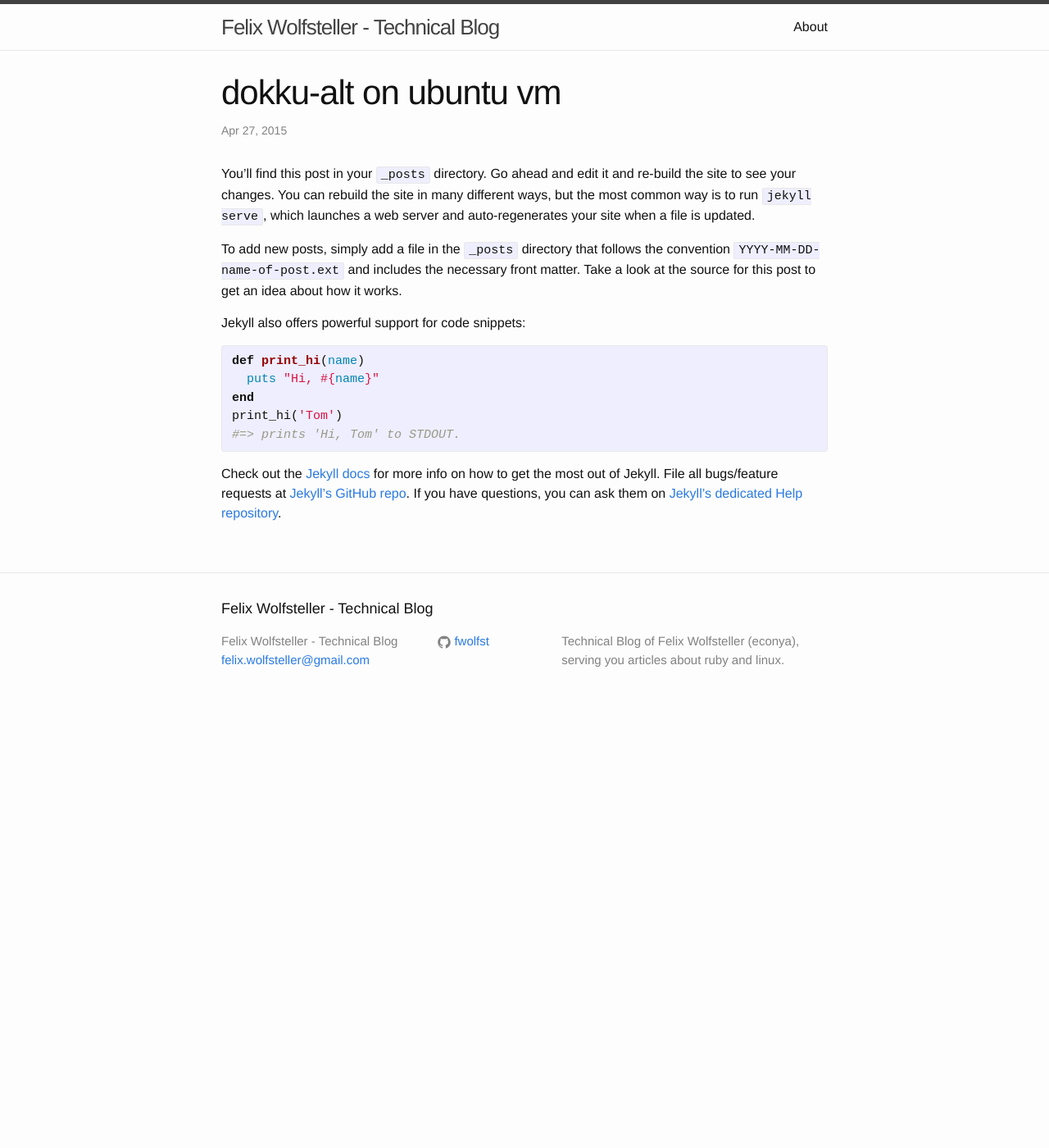
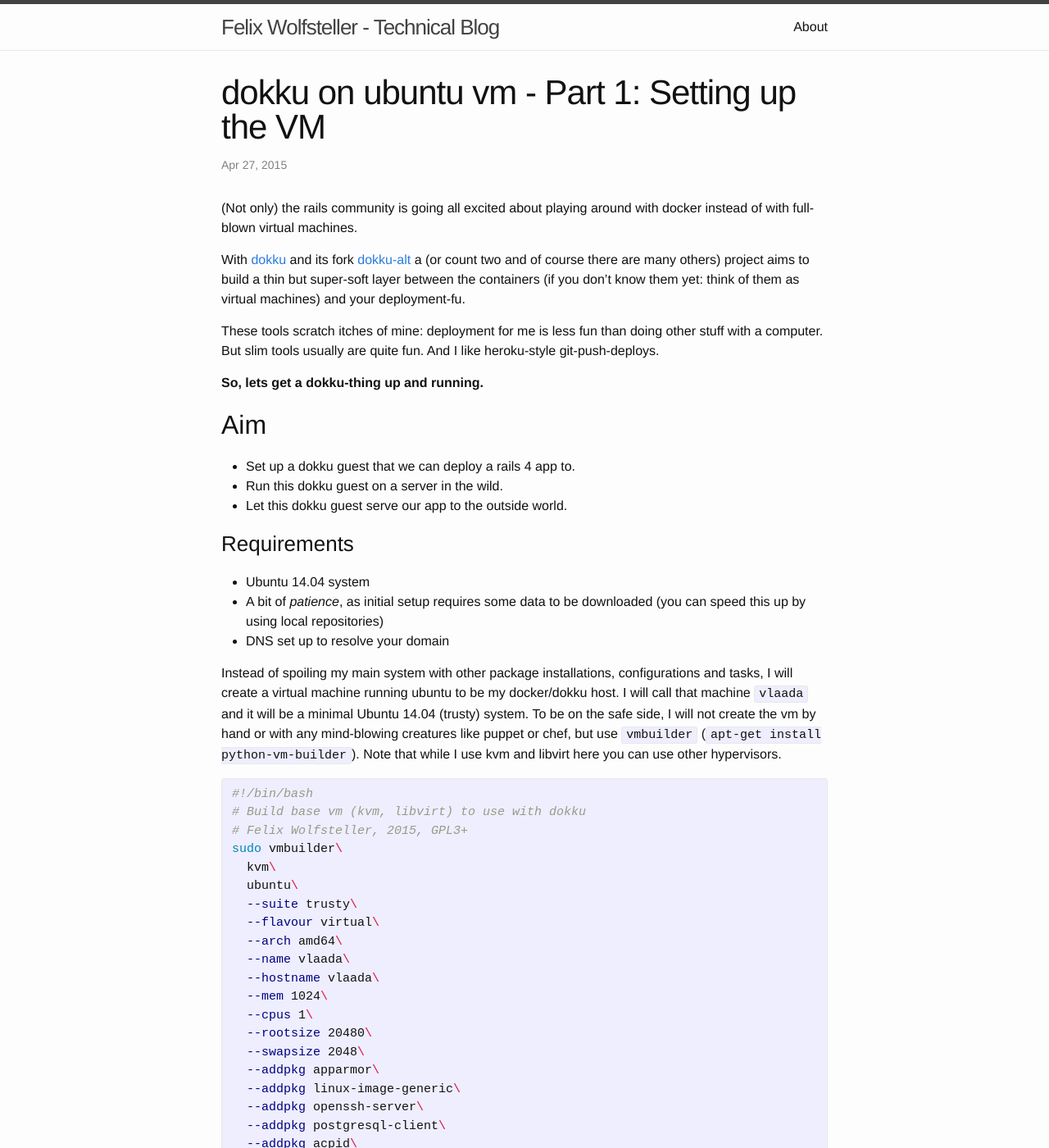
Before and after one commit to fwolfst/fwolfst.github.io, a Jekyll site: the page built from _posts/2015-04-27-dokku-on-ubuntu-vm-part-I.markdown, in a window 1280 px wide and 1400 px high. Shown: the whole window at 82% size. Built offline with Jekyll 4.4.1, drawn with Linux system fonts in a browser that asks for light colours; some of the changed text lies outside the part shown.

Commit message:
updated first post.

```diff
--- a/_posts/2015-04-27-dokku-on-ubuntu-vm-part-I.markdown
+++ b/_posts/2015-04-27-dokku-on-ubuntu-vm-part-I.markdown
@@ -1,25 +1,140 @@
 ---
 layout: post
-title:  "dokku-alt on ubuntu vm"
+title:  "dokku on ubuntu vm - Part 1: Setting up the VM"
 date:   2015-04-27 17:01:25
 categories: docker dokku dokku-alt virtualization
 ---
-You’ll find this post in your `_posts` directory. Go ahead and edit it and re-build the site to see your changes. You can rebuild the site in many different ways, but the most common way is to run `jekyll serve`, which launches a web server and auto-regenerates your site when a file is updated.
 
-To add new posts, simply add a file in the `_posts` directory that follows the convention `YYYY-MM-DD-name-of-post.ext` and includes the necessary front matter. Take a look at the source for this post to get an idea about how it works.
+(Not only) the rails community is going all excited about playing around with docker instead of with full-blown virtual machines.
 
-Jekyll also offers powerful support for code snippets:
+With [dokku][dokku] and its fork [dokku-alt][dokku-alt] a (or count two and of course there are many others) project aims to build a thin but super-soft layer between the containers (if you don't know them yet: think of them as virtual machines) and your deployment-fu.
 
-{% highlight ruby %}
-def print_hi(name)
-  puts "Hi, #{name}"
-end
-print_hi('Tom')
-#=> prints 'Hi, Tom' to STDOUT.
+These tools scratch itches of mine: deployment for me is less fun than doing other stuff with a computer.  But slim tools usually are quite fun.  And I like heroku-style git-push-deploys.
+
+**So, lets get a dokku-thing up and running.**
+
+## Aim
+
+* Set up a dokku guest that we can deploy a rails 4 app to.
+* Run this dokku guest on a server in the wild.
+* Let this dokku guest serve our app to the outside world.
+
+###Requirements
+
+* Ubuntu 14.04 system
+* A bit of *patience*, as initial setup requires some data to be downloaded (you can speed this up by using local repositories)
+* DNS set up to resolve your domain
+
+Instead of spoiling my main system with other package installations, configurations and tasks, I will create a virtual machine running ubuntu to be my docker/dokku host.  I will call that machine `vlaada` and it will be a minimal Ubuntu 14.04 (trusty) system.  To be on the safe side, I will not create the vm by hand or with any mind-blowing creatures like puppet or chef, but use `vmbuilder` (`apt-get install python-vm-builder`).  Note that while I use kvm and libvirt here you can use other hypervisors.
+
+{% highlight bash %}
+#!/bin/bash
+# Build base vm (kvm, libvirt) to use with dokku
+# Felix Wolfsteller, 2015, GPL3+
+sudo vmbuilder\
+  kvm\
+  ubuntu\
+  --suite trusty\
+  --flavour virtual\
+  --arch amd64\
+  --name vlaada\
+  --hostname vlaada\
+  --mem 1024\
+  --cpus 1\
+  --rootsize 20480\
+  --swapsize 2048\
+  --addpkg apparmor\
+  --addpkg linux-image-generic\
+  --addpkg openssh-server\
+  --addpkg postgresql-client\
+  --addpkg acpid\
+  --user dokkulord\
+  --ssh-user-key=/home/you/.ssh/id_rsa.pub\
+  --lock-user\
+  --timezone Europe/Berlin\
+  --libvirt qemu://system\
+  --verbose\
+  --execscript `pwd`/setup-vlaada
 {% endhighlight %}
 
-Check out the [Jekyll docs][jekyll] for more info on how to get the most out of Jekyll. File all bugs/feature requests at [Jekyll’s GitHub repo][jekyll-gh]. If you have questions, you can ask them on [Jekyll’s dedicated Help repository][jekyll-help].
+Some options require special attention:
 
-[jekyll]:      http://jekyllrb.com
-[jekyll-gh]:   https://github.com/jekyll/jekyll
-[jekyll-help]: https://github.com/jekyll/jekyll-help
+* `addpkg linux-image-generic`: vmbuilder (?) bug workaround (you might not need it)
+* `addpkg acpid`: allows us to shut the machine down cleanly without logging in
+* `addpkg apparmor`: another workaround, otherwise docker/dokku won't play nice with us (again, ymmv)
+* `addpkg postgresql-client`: will need this later to make postgresql database dumps, the dokku postgresql plugin [won't install this package for us][dokku-pg-i71]
+* `user` and `ssh-user-key`: locks the machine down (a bit), use the public key with which you want to log into the system later
+* `--execscript ...`: assemble path to the setup-vlaada- script (see below); it is executed at the end of the build process
+
+The content of `setup-vlaada`-script:
+
+{% highlight bash %}
+#!/bin/bash
+# Prepare a bare ubuntu VM for simple dokku installation
+# Felix Wolfsteller, 2015, GPL3+
+
+# called from vmbuilder, first argument is path to chroot us.
+
+echo "Enable passwordless sudo for admins"
+printf '# Allow members of group admin to not need a password' >> $1/etc/sudoers
+printf '%admin ALL=NOPASSWD: ALL' >> $1/etc/sudoers
+
+echo "Enable (passwordless) sudo for dokku"
+printf '# Allow members of group dokku to not need a password' >> $1/etc/sudoers
+printf '%dokku ALL=(ALL:ALL) ALL' >> $1/etc/sudoers
+printf '%dokku ALL=NOPASSWD: ALL' >> $1/etc/sudoers
+{% endhighlight %}
+
+If that looks scary to you, it is.  It basically allows the dokku and dokkulord users to sudo without password.
+
+On my favorite machine, this vm-creation-process takes around 20 minutes.  On my development machine with ecovillage-internet multiply this by 3.
+
+If you are inpatient when no white letters run over your black screen, the command above will tell you where to `sudo tail -f ` to to see what is happening (` .... logging to file: /tmp/tmpXXXXYYYZZZ`).
+
+vmbuilder will then provide us with a qcow image in the subfolder `ubuntu-kvm`.  Now might be a good time to clone this machine, e.g. using
+`virt-clone --auto-clone -o vlaada --prompt` (`apt-get install virtinst` to get `virt-clone`, this only applies to the libvirt setting I use).
+
+## Configuring access to the dokku VM
+
+vlaada (the dokku VM) lives on a server in the wild and it shall not be accessible from outside (except for ports 80 and 443).  To access it, I will dig an ssh tunnel through the server.
+
+In my `~/.ssh/config` I put
+
+{% highlight bash %}
+# ~/.ssh/config
+vlaada-tunnel
+  User felix-on-server
+  Hostname myserver.com
+  LocalForward 7722 192.168.122.77:22
+vlaada
+  User dokkulord
+  Port 7722
+{% endhighlight %}
+
+Calling `ssh vlaada-tunnel` makes connections to the localhosts port 7722 end up at port 22 on the vm that we have set up (here, referenced by its IP `192.168.122.77`).
+
+I also add an host entry
+{% highlight bash %}
+# /etc/hosts
+127.0.0.1 vlaada
+{% endhighlight %}
+
+### Test that
+
+Now after digging the tunnel (`ssh vlaada-tunnel`) I am able to `ssh vlaada` into the dokku machine, which is somewhere out there, hidden in the wild.  Cool.
+
+## Next steps
+
+That's how happy we will get today.  I hope to upgrade this post with some better prose and deliver part II, where we add dokku-juice to the mix.  Have fun.
+
+---
+
+### Notes
+In the `vmbuilder` step you might find following options helpful:
+
+* `--mirror http://your-apt-mirror-cache-or-proxy`
+This might save you some time and network traffic.
+
+[dokku]:       https://github.com/progrium/dokku
+[dokku-alt]:   https://github.com/dokku-alt/dokku-alt
+[dokku-pg-i71]: https://github.com/Kloadut/dokku-pg-plugin/issues/71
```
